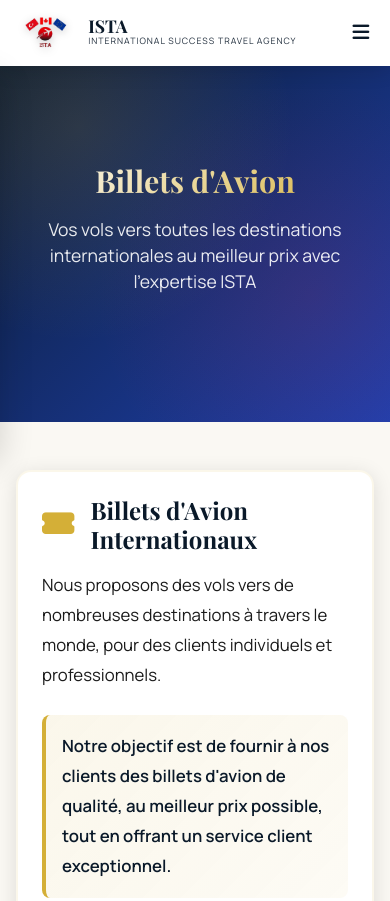
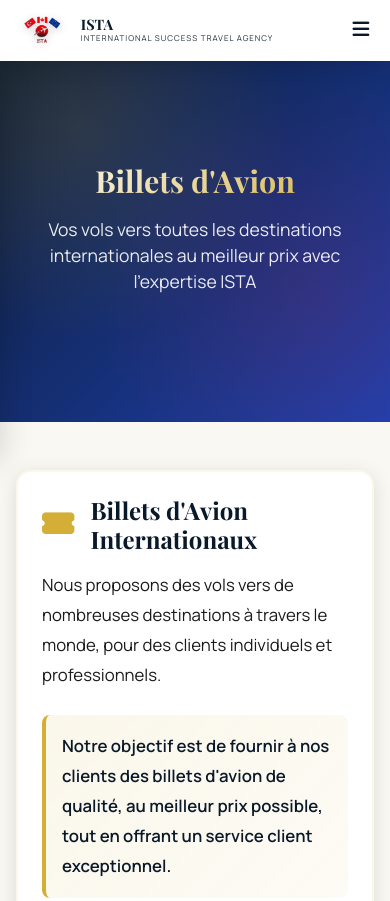
Before and after one commit to Viani578/ista-website, a plain HTML site: page billet.html in a window 390 px wide. Shown: the top 901 px of the page. Drawn offline with nearby package versions, Linux system fonts and the light colour scheme.

Commit message:
Update billet.html

```diff
--- a/billet.html
+++ b/billet.html
@@ -516,7 +516,6 @@
             font-size: 0.95rem;
         }
 
-        /* MODIFICATION : Étoiles rouges pour les champs obligatoires */
         .form-group label.required::after {
             content: " *";
             color: var(--primary-red);
@@ -976,17 +975,17 @@
             }
 
             .logo-img {
-                height: 40px;
+                height: 35px;
                 width: auto;
             }
 
             .logo-text h1 {
-                font-size: 1.1rem;
+                font-size: 0.9rem;
                 line-height: 1;
             }
 
             .logo-text p {
-                font-size: 0.55rem;
+                font-size: 0.5rem;
                 letter-spacing: 1px;
             }
 
```
